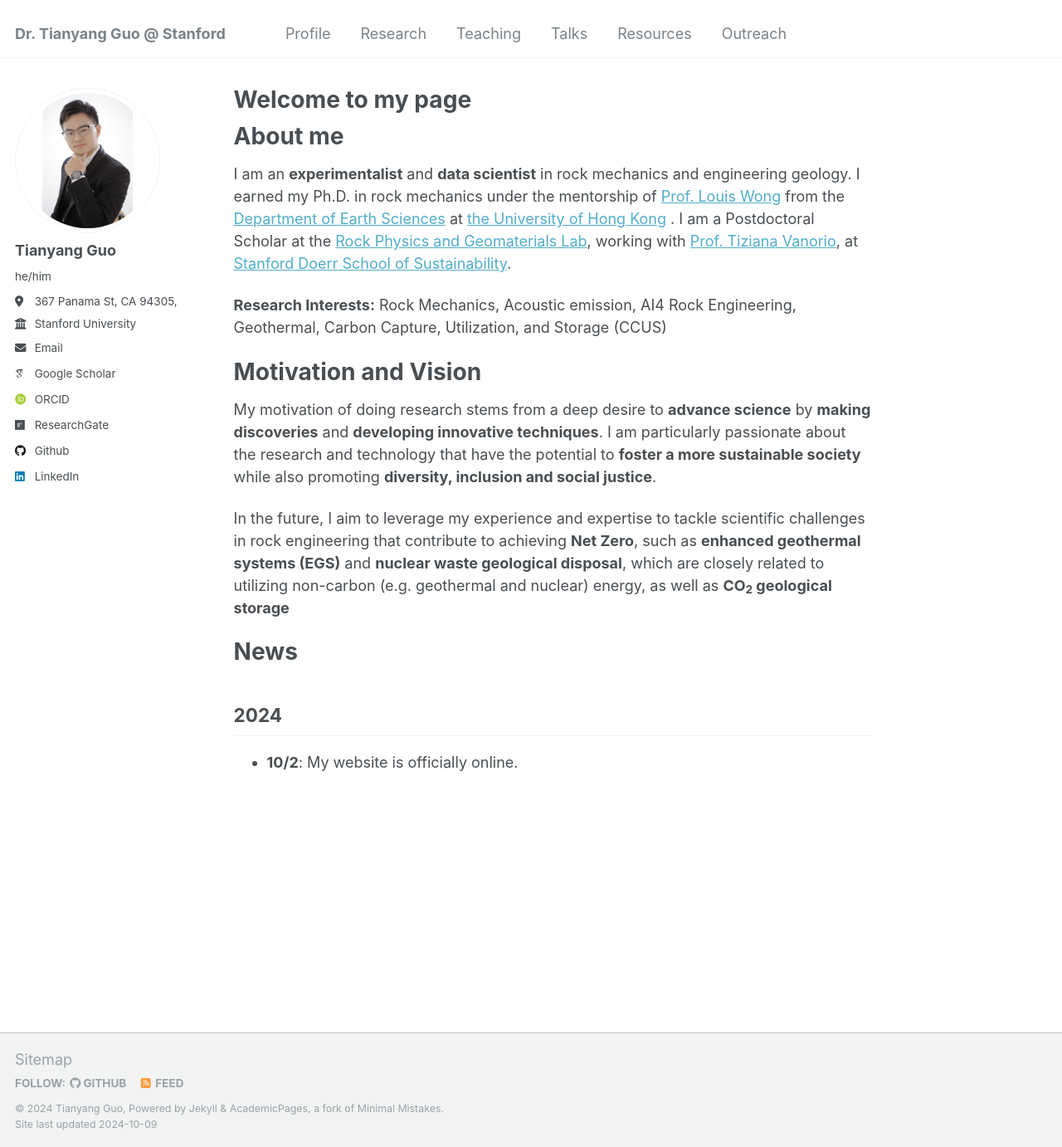
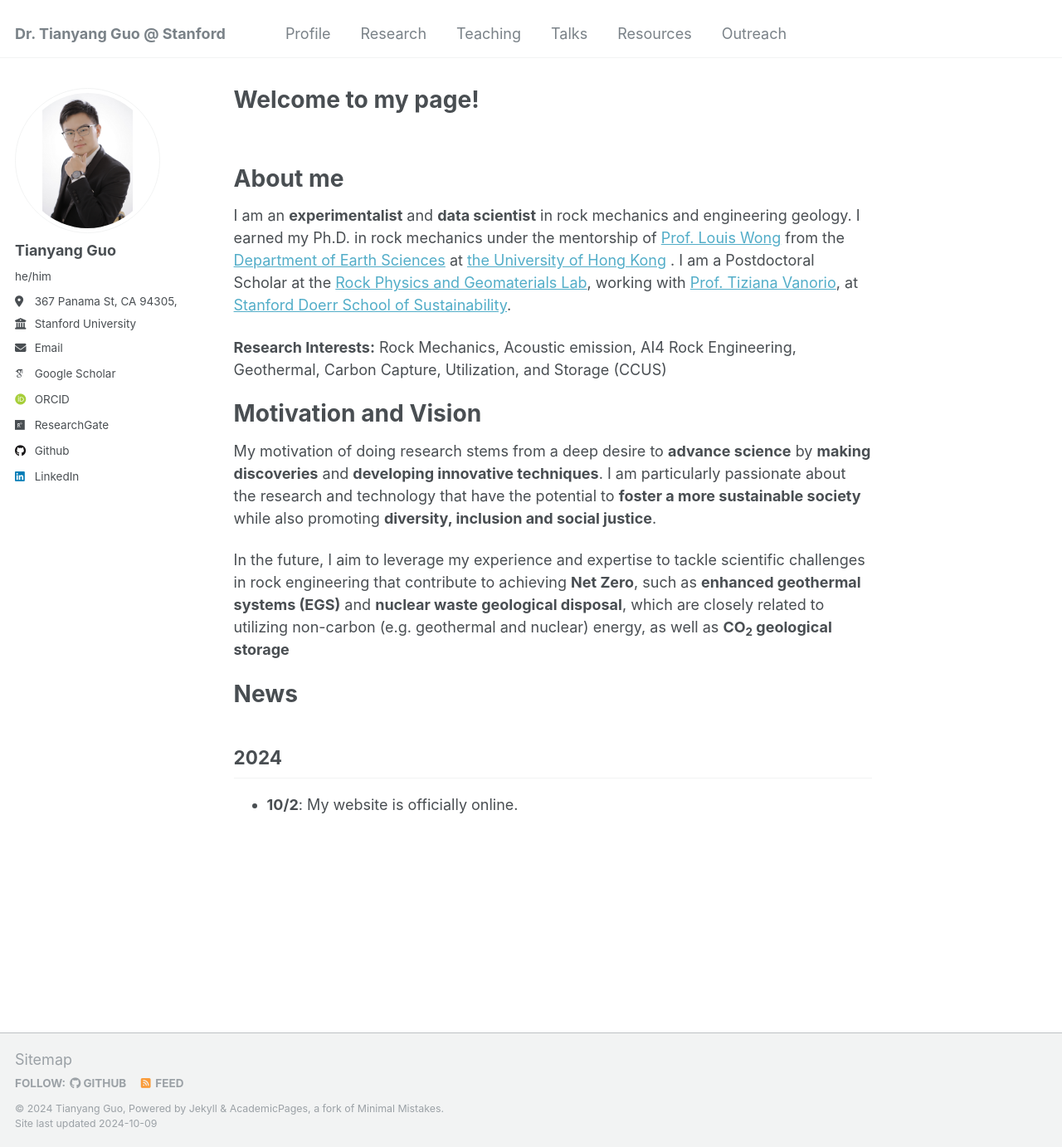
Before and after one commit to guotystanford/guotystanford.github.io, a Jekyll site: the page built from _pages/about.md, in a window 1280 px wide and 1382 px high. Shown: the whole window at 83% size. Built offline with Jekyll 4.4.1, drawn with Linux system fonts in a browser that asks for light colours; some web fonts are replaced.

Commit message:
Update about.md

```diff
--- a/_pages/about.md
+++ b/_pages/about.md
@@ -1,11 +1,12 @@
 ---
 permalink: /
-title: "Welcome to my page"
+title: "Welcome to my page!"
 author_profile: true
 redirect_from:
   - /about/
   - /about.html
 ---
+<br>
 # About me
 I am an **experimentalist** and **data scientist** in rock mechanics and engineering geology. I earned my Ph.D. in rock mechanics under the mentorship of [Prof. Louis Wong](https://www.earthsciences.hku.hk/people/academic_staff/77/?back=af3a6f1ace1fc32210286eb66ab8ef53) from the [Department of Earth Sciences](https://www.earthsciences.hku.hk/) at [the University of Hong Kong](https://www.hku.hk/) . I am a Postdoctoral Scholar at the [Rock Physics and Geomaterials Lab](https://rgl.stanford.edu/), working with [Prof. Tiziana Vanorio](https://profiles.stanford.edu/tiziana-vanorio?releaseVersion=10.8.0), at [Stanford Doerr School of Sustainability](https://sustainability.stanford.edu/).
 
```
